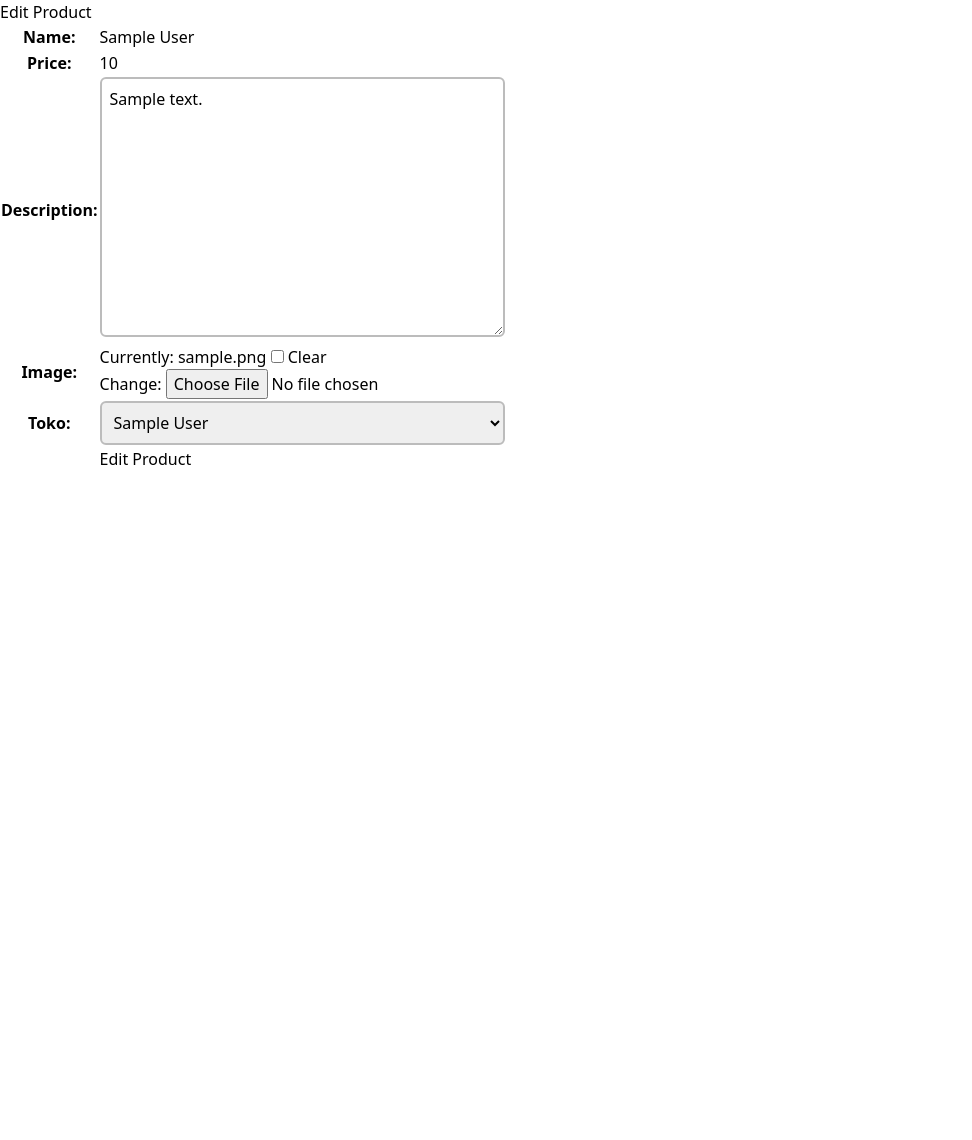
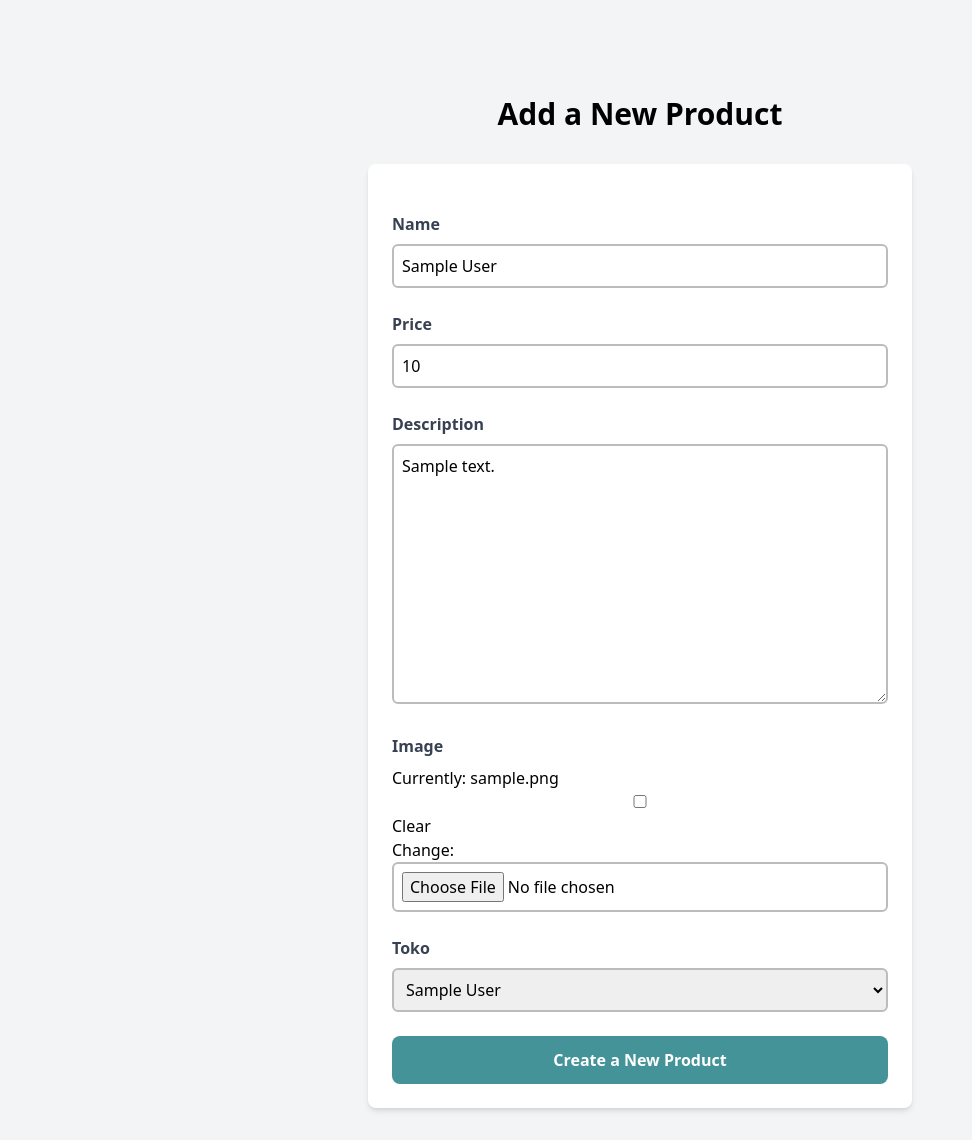
Before and after one commit to PBP-A12-2024/why-bandung, a Django app: page /edit-product/00000000-0000-0000-0000-000000000001 in a window 1280 px wide. Shown: the whole page, without its empty margins (0-972 px from the left). Before the commit the page ends 465 px from the top, so only its background shows below. Run offline with Django 5.2, Linux system fonts and the light colour scheme; tables that the repository leaves empty hold one stand-in row (values such as "Sample post"); some libraries are stand-ins or nearby versions.

Commit message:
fixing edit_product

```diff
--- a/dashboard_admin/models.py
+++ b/dashboard_admin/models.py
@@ -1,17 +1,6 @@
 from django.db import models
 from django.core.validators import MinValueValidator
 import uuid
-import os
-
-def get_image_filename(instance, filename):
-    # Ekstrak ekstensi file yang diupload (misalnya .jpg, .png)
-    ext = filename.split('.')[-1]
-
-    # Format nama file baru berdasarkan id produk
-    filename = f"{instance.id}.{ext}"
-
-    # Tentukan folder penyimpanan gambar
-    return os.path.join('product_images/', filename)
 
 # Create your models here.
 class TokoEntry(models.Model):
@@ -27,5 +16,5 @@ class ProductEntry(models.Model):
     name = models.CharField(max_length=255)
     price = models.IntegerField(validators=[MinValueValidator(1)])
     description = models.TextField()
-    image = models.ImageField(upload_to=get_image_filename, blank=True, null=True)
+    image = models.ImageField(upload_to='product_images/', blank=True, null=True)
     toko = models.ForeignKey(TokoEntry, on_delete=models.CASCADE, related_name='products')
--- a/dashboard_admin/templates/boardadmin.html
+++ b/dashboard_admin/templates/boardadmin.html
@@ -33,7 +33,7 @@
               <p class="text-lg font-semibold">{{ product_entry.name }}</p>
               <p class="text-gray-700">{{ product_entry.description }}</p>
               {% if product_entry.image %}
-              <img src="{{ product_entry.image }}" alt="{{ product_entry.name }}" class="w-16 h-16 rounded-lg mt-2">
+              <img src="{{ product_entry.image.url }}" alt="{{ product_entry.name }}" class="w-16 h-16 rounded-lg mt-2">
               {% else %}
               <p class="text-sm text-gray-500">No Image</p>
               {% endif %}
--- a/dashboard_admin/templates/create_product_entry.html
+++ b/dashboard_admin/templates/create_product_entry.html
@@ -5,7 +5,7 @@
     <h1 class="text-3xl font-bold text-center mb-8 text-black">Add a New Product</h1>
 
     <div class="bg-white shadow-md rounded-lg p-6 form-style">
-      <form method="POST" class="space-y-6">
+      <form method="POST" enctype="multipart/form-data" class="space-y-6">
         {% csrf_token %}
         {% for field in form %}
           <div class="flex flex-col">
--- a/dashboard_admin/templates/edit_product.html
+++ b/dashboard_admin/templates/edit_product.html
@@ -1,22 +1,35 @@
 {% extends 'base.html' %}
+{% block content %}
+<div class="flex flex-col min-h-screen bg-gray-100">
+  <div class="container mx-auto px-4 py-8 mt-16 max-w-xl">
+    <h1 class="text-3xl font-bold text-center mb-8 text-black">Add a New Product</h1>
 
-{% load static %}
-
-{% block content %}
-
-<h1>Edit Product</h1>
-
-<form method="POST">
-    {% csrf_token %}
-    <table>
-        {{ form.as_table }}
-        <tr>
-            <td></td>
-            <td>
-                <input type="submit" value="Edit Product"/>
-            </td>
-        </tr>
-    </table>
-</form>
-
+    <div class="bg-white shadow-md rounded-lg p-6 form-style">
+      <form method="POST" enctype="multipart/form-data" class="space-y-6">
+        {% csrf_token %}
+        {% for field in form %}
+          <div class="flex flex-col">
+            <label for="{{ field.id_for_label }}" class="mb-2 font-semibold text-gray-700">
+              {{ field.label }}
+            </label>
+            <div class="w-full">
+              {{ field }}
+            </div>
+            {% if field.help_text %}
+              <p class="mt-1 text-sm text-gray-500">{{ field.help_text }}</p>
+            {% endif %}
+            {% for error in field.errors %}
+              <p class="mt-1 text-sm text-red-600">{{ error }}</p>
+            {% endfor %}
+          </div>
+        {% endfor %}
+        <div class="flex justify-center mt-6">
+          <button type="submit" class="bg-[#439399] text-white font-semibold px-6 py-3 rounded-lg hover:bg-[#38848a] transition duration-300 ease-in-out w-full">
+            Create a New Product
+          </button>
+        </div>
+      </form>
+    </div>
+  </div>
+</div>
 {% endblock %}
--- a/dashboard_admin/views.py
+++ b/dashboard_admin/views.py
@@ -94,7 +94,7 @@ def edit_product(request, id):
     product = get_object_or_404(ProductEntry, pk=id)
 
     # Set ProductEntry sebagai instance dari form
-    form = ProductEntryForm(request.POST or None, instance=product)
+    form = ProductEntryForm(request.POST or None, request.FILES or None, instance=product)
 
     if form.is_valid() and request.method == "POST":
         # Simpan form dan kembali ke halaman utama
```
Also changed, not shown: dashboard_admin/migrations/0006_alter_productentry_price.py.
